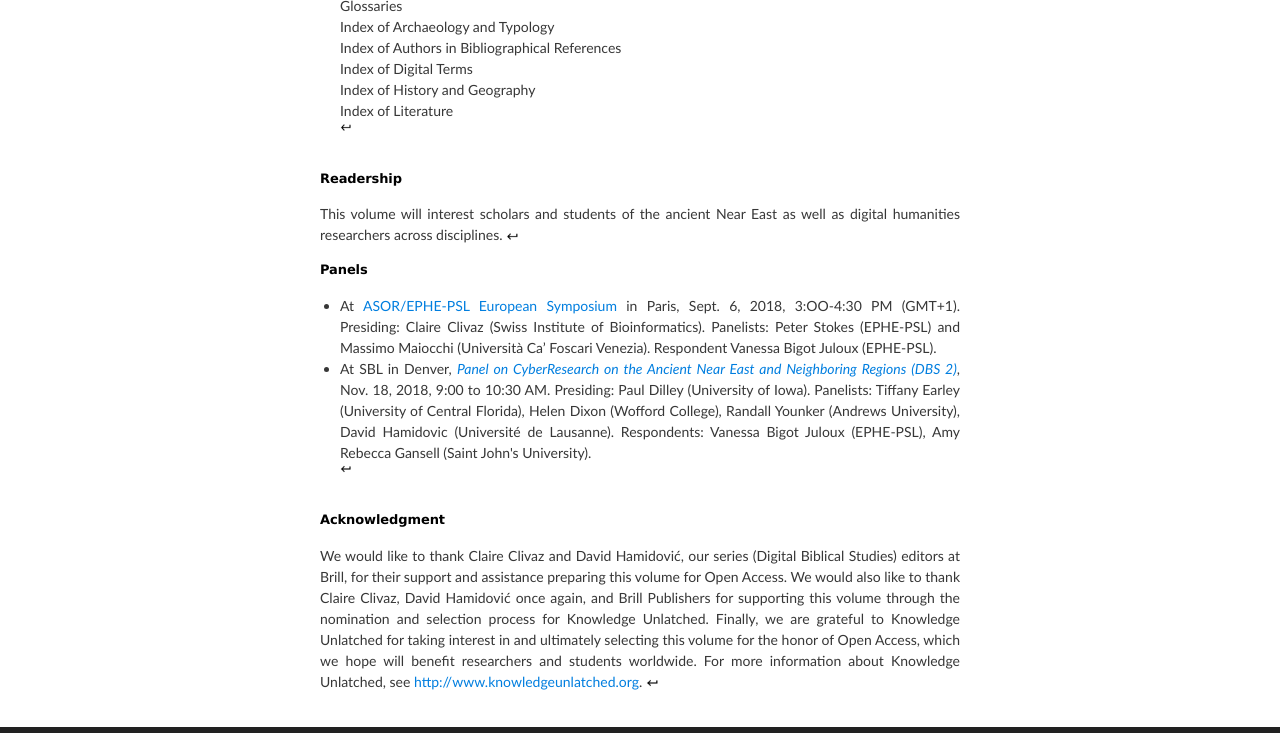
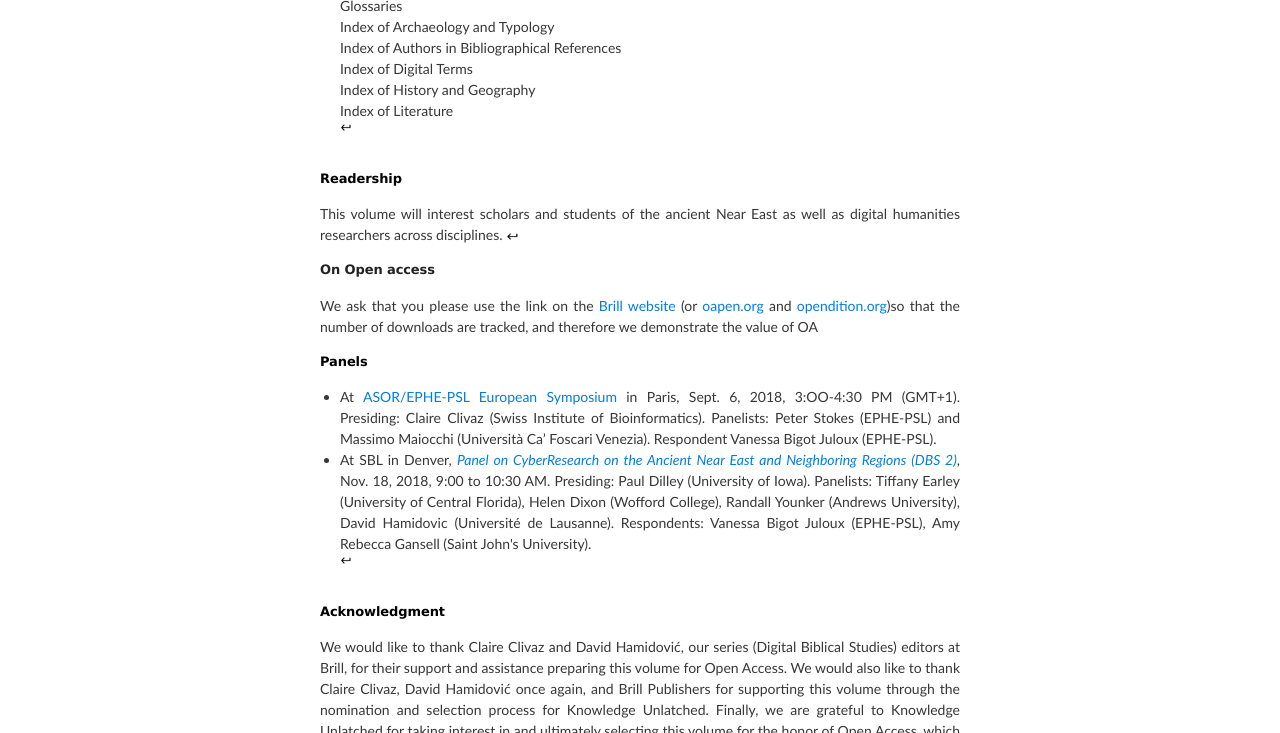
Before and after one commit to vbigot-juloux/ane-research-humanities, a Jekyll site: the page built from docs/CyberResearch-vol1.md, in a window 1280 px wide and 900 px high, scrolled down 2622 px, cut to the strip 0-733 px from the top of the window. Built offline with Jekyll 4.4.1, drawn with Linux system fonts in a browser that asks for light colours; comment, search, counter and statistics services are not loaded; the repository's description, which GitHub fills in, is left out.

Commit message:
Update CyberResearch-vol1.md

```diff
--- a/docs/CyberResearch-vol1.md
+++ b/docs/CyberResearch-vol1.md
@@ -133,6 +133,9 @@ _by (surnames) alphabetic order_<br />
 <h3><a name="readership" style="color: black">Readership</a></h3>
 <p style="text-align: justify;">This volume will interest scholars and students of the ancient Near East as well as digital humanities researchers across disciplines. <a href="#readership2" style="text-decoration: none"><img src="../assets/baseline_keyboard_return_black_18dp.png" style="border:0; -webkit-box-shadow: 0 0 0; width: 2%"/></a></p>
 
+<h3>On Open access</h3>
+<p style="text-align: justify">We ask that you please use the link on the <a href="https://brill.com/view/title/34932" target="_blank">Brill website</a> (or <a href="" target="_blank">oapen.org</a> and <a href="" target="_blank">opendition.org</a>)so that the number of downloads are tracked, and therefore we demonstrate the value of OA</p>
+
 <h3><a name="panels" style="color: black">Panels</a></h3>
 <ul style="text-align: justify">
 	<li>At <a href="http://ancient-worlds-symposium.eu/docs/program#panel" target="_blank">ASOR/EPHE-PSL European Symposium</a> in Paris, Sept. 6, 2018, 3:OO-4:30 PM (GMT+1). Presiding: Claire Clivaz (Swiss Institute of Bioinformatics). Panelists: Peter Stokes (EPHE-PSL) and Massimo Maiocchi (Università Ca’ Foscari Venezia). Respondent Vanessa Bigot Juloux (EPHE-PSL).</li>
```
